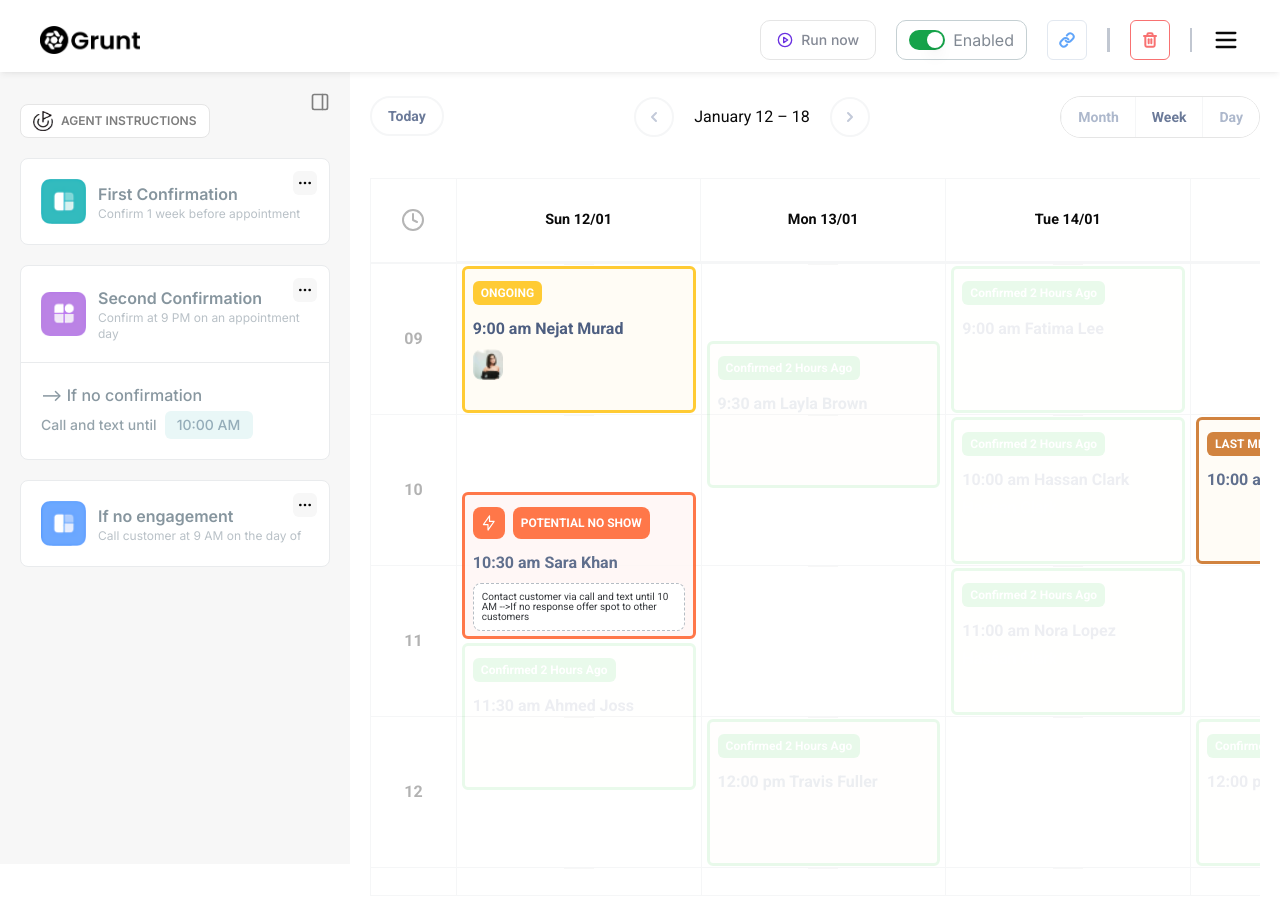
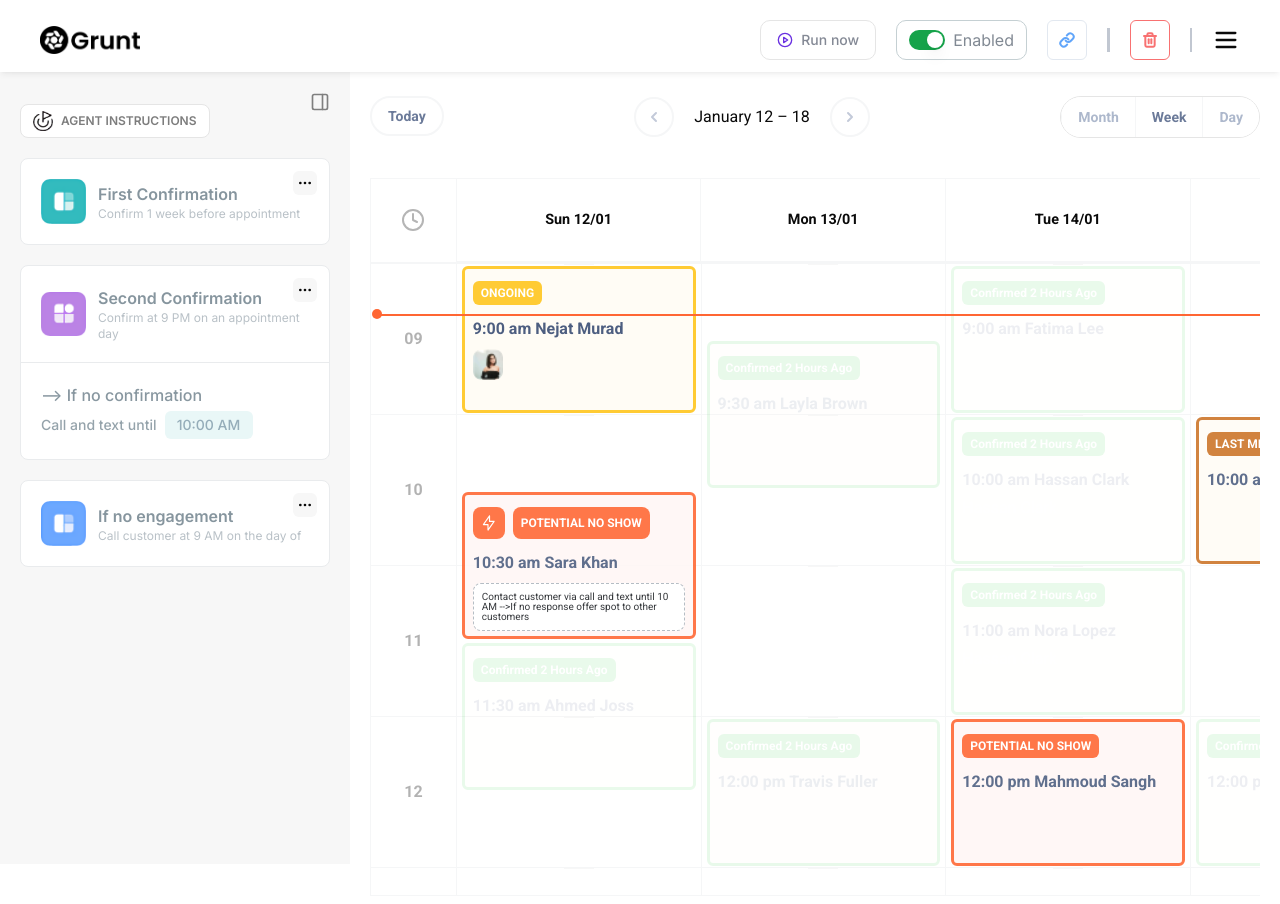
Before and after one commit to gruntai/dental, a Next.js app: page /calender in a window 1280 px wide. Shown: the top 904 px of the page. Built offline with nearby package versions, Linux system fonts and the light colour scheme.

Commit message:
make static horizontal line

```diff
--- a/src/app/(dashboard)/calender/page.tsx
+++ b/src/app/(dashboard)/calender/page.tsx
@@ -65,7 +65,9 @@ const events: MyEvent[] = [
     title: "Event 1",
     data: {
       node: (data: any) => (
-        <div className="relative flex h-full w-full">
+        <div className="relative flex h-full w-full z-10 ">
+          {/* line */}
+          {/* <div className="absolute h-0.5 w-full bg-[#ff6633] top-10 custom-line"></div> */}
           {/* <span className="animate-ping duration-1.5s absolute inline-flex h-full w-full rounded-full bg-[#fffcf5] opacity-50"></span>{" "} */}
           <div className="border-[3px] border-[#ffcb34] rounded-md px-2 py-3 w-full h-full bg-[#fffcf5]">
             <span className="bg-[#ffcb34] text-white rounded-md px-2 py-1 text-xs mb-3 w-fit block font-semibold">
@@ -222,6 +224,26 @@ const events: MyEvent[] = [
             {moment(data.event.start).format("h:mm a")} Nora Lopez
           </p>{" "}
           Hassan Clark
+        </div>
+      ),
+    },
+  },
+  {
+    start: moment("2025-01-14T12:00:00").toDate(),
+    end: moment("2025-01-14T13:00:00").toDate(),
+    title: "Event 5",
+    data: {
+      node: (data: any) => (
+        <div className="relative flex h-full w-full animate-pulse-ongoing">
+          {/* <span className="animate-ping duration-1.5s absolute inline-flex h-full w-full rounded-full bg-[#fff7f5] opacity-50"></span> */}
+          <div className="animate border-[3px] border-[#ff6733] rounded-md px-2 py-3 w-full  bg-[#fff7f5]">
+            <span className="bg-[#ff6733] text-white rounded-md px-2 py-1 text-xs mb-3 w-fit block font-semibold">
+              POTENTIAL NO SHOW
+            </span>
+            <p className="text-[#4D5E80] text-xs xl:text-base mb-2 font-bold">
+              {moment(data.event.start).format("h:mm a")} Mahmoud Sangh
+            </p>
+          </div>
         </div>
       ),
     },
@@ -457,6 +479,31 @@ const MyCalendar = () => {
       const timeIndicator = document.querySelector(
         ".rbc-current-time-indicator"
       );
+
+      // const indicator = document.querySelector(".custom-line");
+      const indicatorWrapper = document.querySelector(
+        ".rbc-time-gutter.rbc-time-column .rbc-timeslot-group"
+      );
+      indicatorWrapper.style.position = "relative";
+      // Create the new div element
+      const customLine = document.createElement("div");
+
+      // Add styles to match Tailwind classes
+      customLine.style.position = "absolute";
+      customLine.style.height = "2px";
+      customLine.style.width = "1800px";
+      customLine.style.backgroundColor = "#ff6633";
+      customLine.style.top = "50px";
+      customLine.style.zIndex = "50";
+      customLine.style.left = "3px";
+
+      // Add a custom class name for any additional targeting if needed
+      customLine.classList.add("custom-line");
+
+      // Append the created div to the parent
+      indicatorWrapper?.appendChild(customLine);
+      console.log(customLine);
+
       console.log(currentView);
       let indicatorStyle = { left: 0, width: 0 };
       if (currentView === Views.DAY) {
@@ -473,6 +520,13 @@ const MyCalendar = () => {
         timeIndicator.style.width = `${indicatorStyle.width}px`;
         timeIndicator.style.left = `${indicatorStyle.left}%`;
       }
+      // if (indicator) {
+      //   if (currentView === Views.DAY) {
+      //     indicator.style.width = "105%";
+      //   } else {
+      //     indicator.style.width = "767%";
+      //   }
+      // }
     }, 0);
 
     //       }
--- a/src/app/(dashboard)/calender/style.css
+++ b/src/app/(dashboard)/calender/style.css
@@ -76,6 +76,32 @@
   /* right: 0 !important; Ensure the line stretches to the right edge */
   /* position: absolute; */
 }
+.custom-line {
+  width: 767%;
+  left: -88px;
+}
+
+.custom-line::before {
+  content: "";
+  position: absolute;
+  top: -5px;
+  left: -2.5px;
+  height: 10px;
+  width: 10px;
+  border-radius: 100%;
+  background: #ff6633;
+}
+.custom-line::after {
+  content: "";
+  position: absolute;
+  top: -5px;
+  right: -2.5px;
+  height: 10px;
+  width: 10px;
+  border-radius: 100%;
+  background: #ff6633;
+}
+
 .rbc-current-time-indicator::before {
   content: "";
   position: absolute;
```
